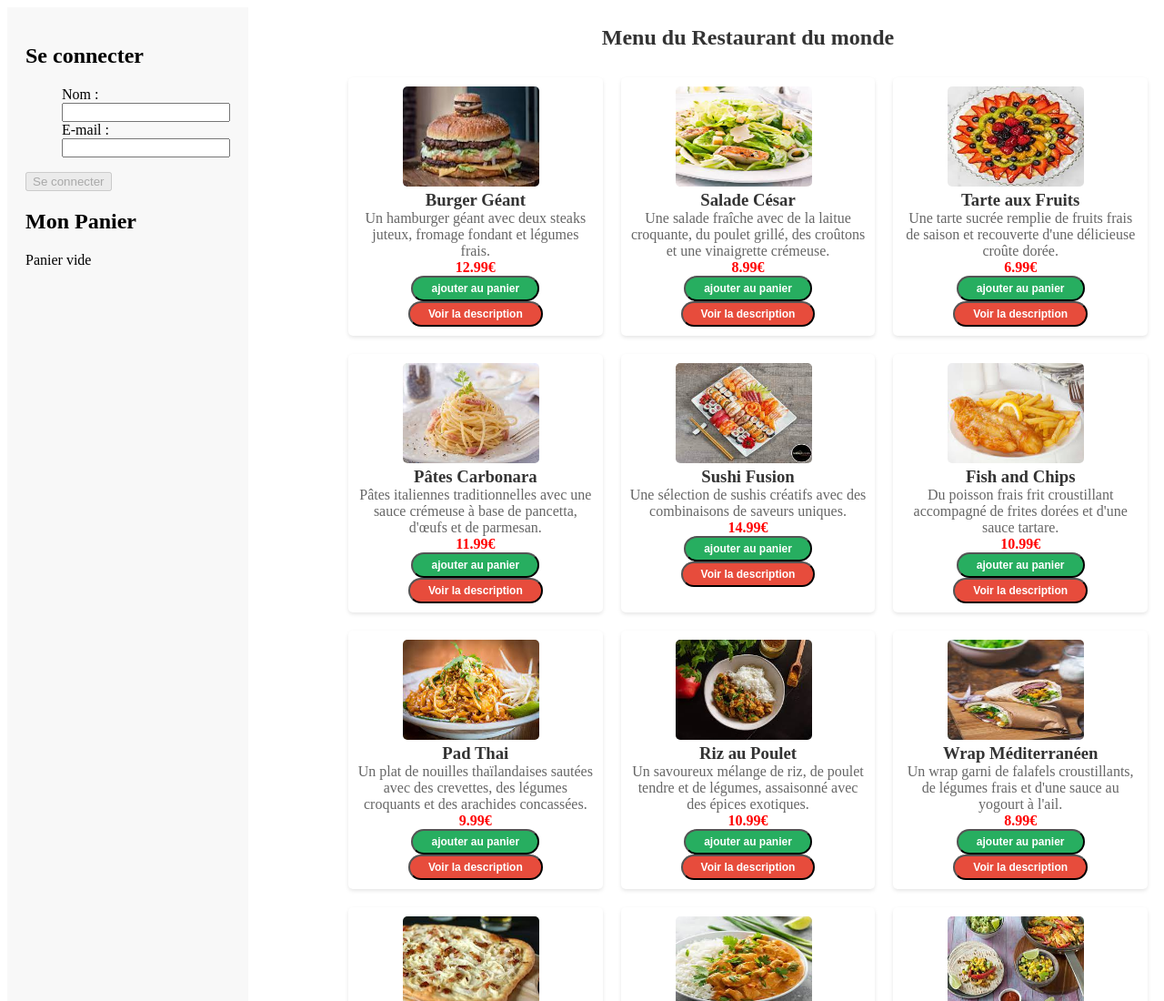
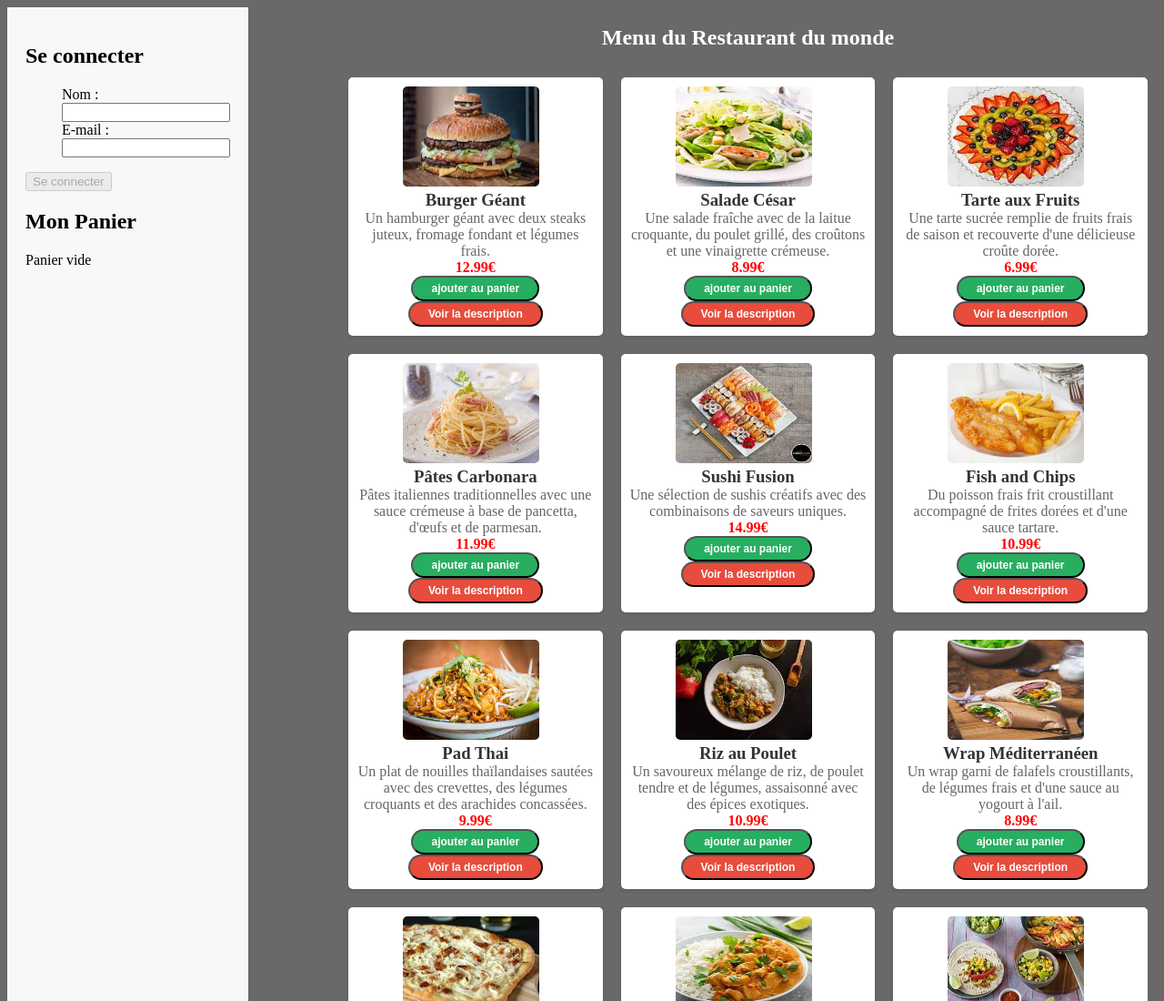
Before and after one commit to Medhiben/Site_e-commerce_plats, a plain HTML site: page index.html in a window 1280 px wide. Shown: the top 1100 px of the page at 91% size. Drawn offline with Linux system fonts and the light colour scheme.

Commit message:
changes css

```diff
--- a/css/style.css
+++ b/css/style.css
@@ -1,5 +1,6 @@
 body {
     display: flex;
+    background-color: rgb(105,105,105);
 }
 
 #left-section {
@@ -125,3 +126,6 @@ body {
     align-items: center;
     text-align: center;
   }
+
+  #menu-title{
+color: #fff;  }
```
